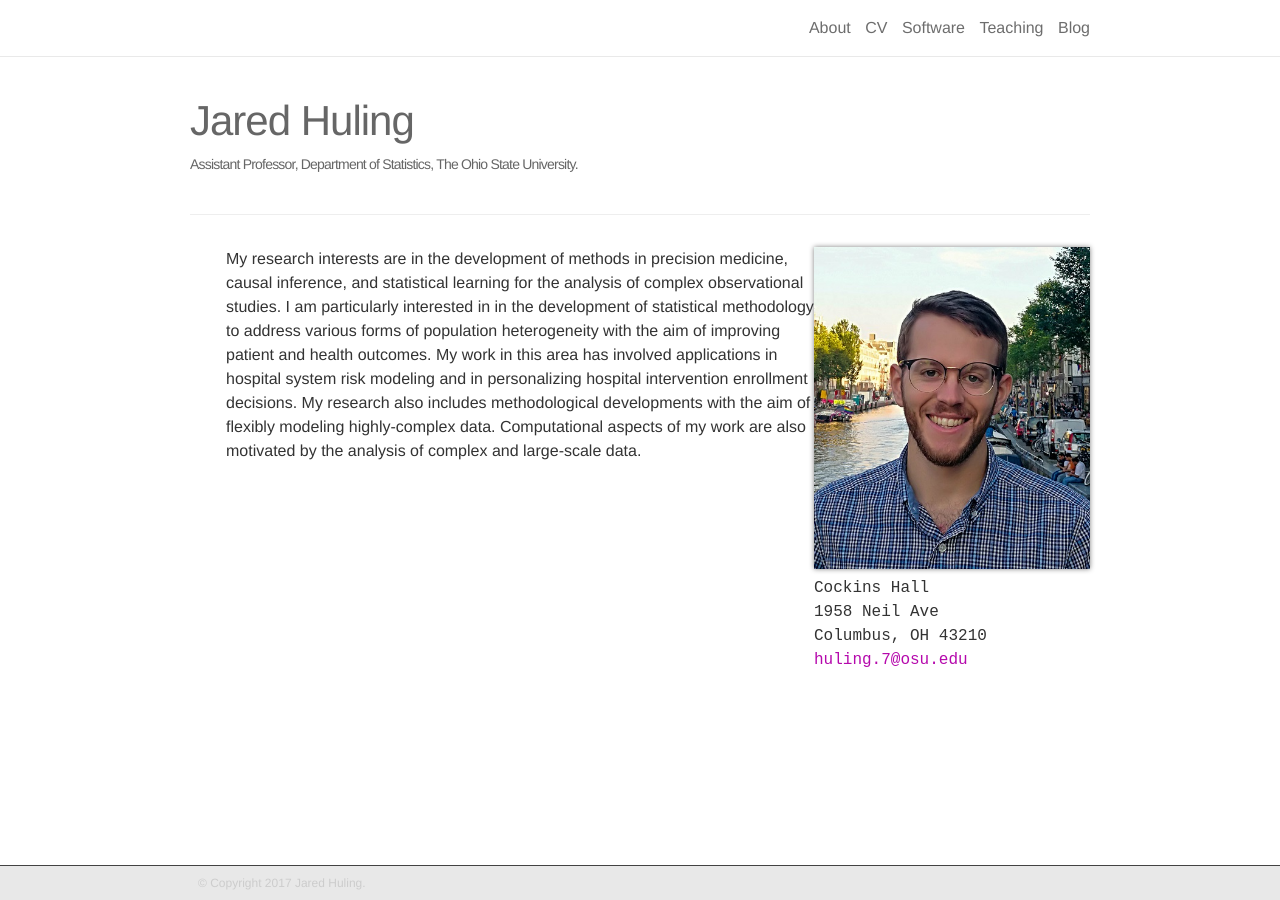
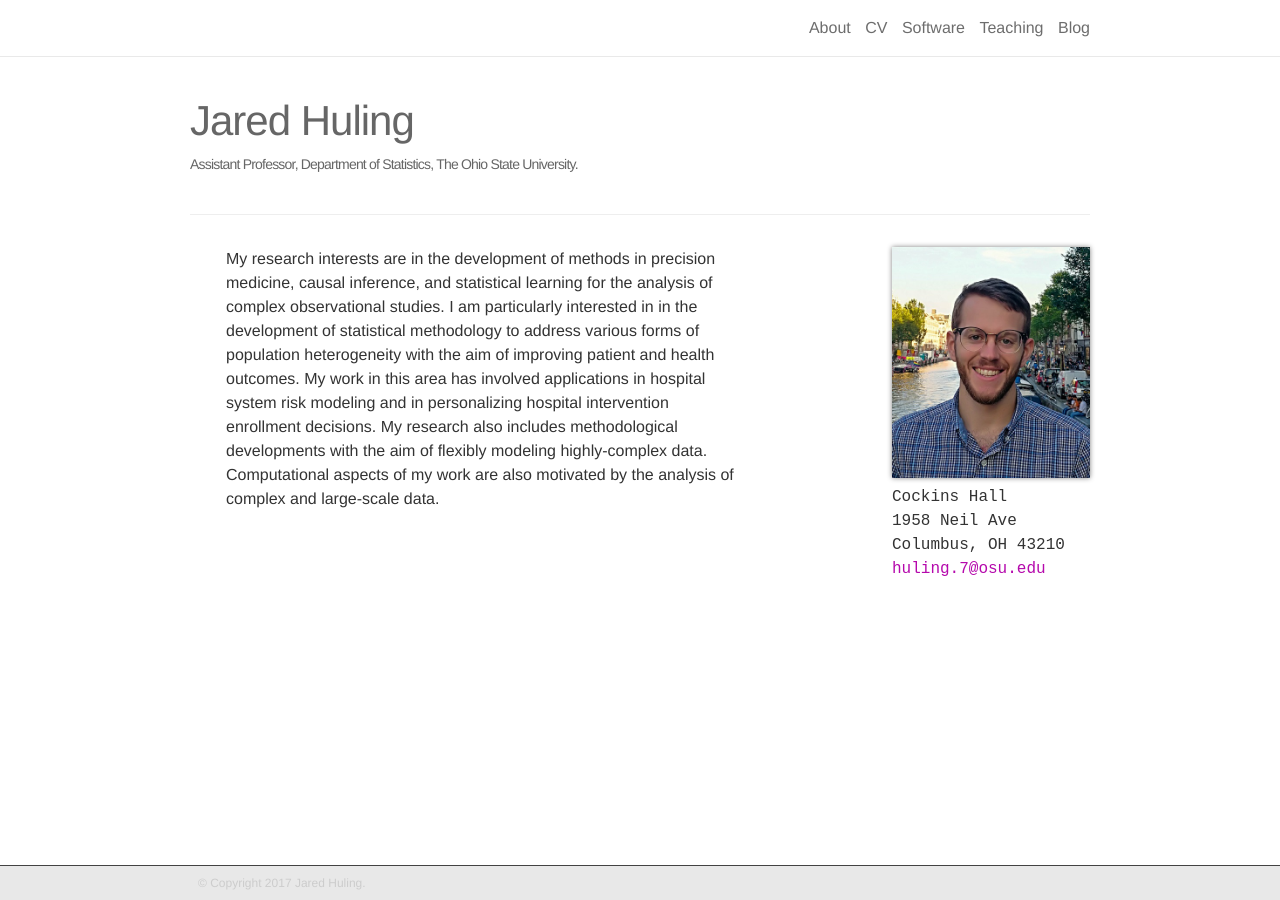
Before and after one commit to jaredhuling/jaredhuling.github.io, a Jekyll site: the page built from _pages/about.md, in a window 1280 px wide. Built offline with Jekyll 4.4.1, drawn with Linux system fonts in a browser that asks for light colours; nearby versions of some CDN libraries.

Commit message:
slight adjustments

```diff
--- a/_layouts/about.html
+++ b/_layouts/about.html
@@ -16,7 +16,7 @@ layout: default
           <div class="row">
 
               {% if page.profile %}
-              <div class="four columns profile {{ page.profile.align }}">
+              <div class="three columns profile {{ page.profile.align }}">
                 <!-- <div class="profile col one {{ page.profile.align }}"> -->
                   {% if page.profile.image %}
                     <img class="one" src="{{ page.profile.image | prepend: '/assets/img/' | prepend: site.baseurl | prepend: site.url }}">
@@ -36,7 +36,7 @@ layout: default
               {% endif %}
 
 
-              <div class = "eight columns">
+              <div class = "seven columns">
                   {{ content }}
               </div>
           </div>
```
